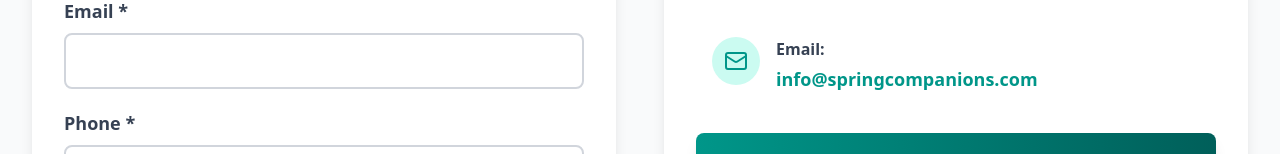
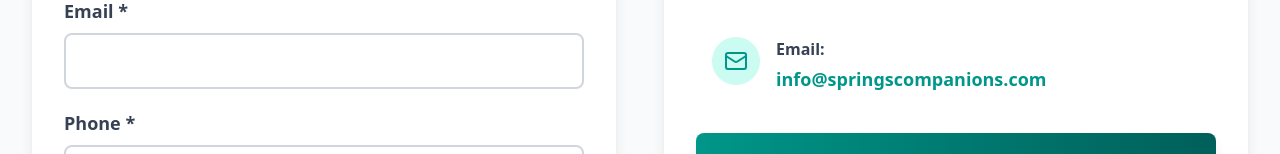
Before and after one commit to stine-ri/SpringsCompanions, a React (Vite) app: page /contact in a window 1280 px wide. Shown: the part 746-900 px from the top of the page. Built offline with nearby package versions, Linux system fonts and the light colour scheme.

Commit message:
email fix

```diff
--- a/src/Components/CompleteContact.tsx
+++ b/src/Components/CompleteContact.tsx
@@ -17,7 +17,7 @@ const Contact = () => {
 
   const phoneNumber = "8174496668";
   const alternativeNumber = "+14699655019";
-  const email = "info@springcompanions.com";
+  const email = "info@springscompanions.com";
   const whatsappNumber = "18173746460";
 
   const areasServed = [
@@ -297,7 +297,7 @@ ${formData.message}
                     <div>
                       <p className="text-sm sm:text-base font-semibold text-gray-700 mb-1">Email:</p>
                       <p className="text-base sm:text-lg text-teal-600 group-hover:text-teal-700 font-semibold break-all transition">
-                        info@springcompanions.com
+                        info@springscompanions.com
                       </p>
                     </div>
                   </a>
--- a/src/Components/Footer.tsx
+++ b/src/Components/Footer.tsx
@@ -78,7 +78,7 @@ const Footer: React.FC = () => {
               </li>
               <li className="flex items-center gap-3">
                 <Mail className="w-4 h-4 sm:w-5 sm:h-5 lg:w-6 lg:h-6 flex-shrink-0" />
-                <a href="mailto:info@springcompanions.com" className="hover:text-teal-400 transition-colors duration-200 break-all xs:break-normal">
+                <a href="mailto:info@springscompanions.com" className="hover:text-teal-400 transition-colors duration-200 break-all xs:break-normal">
                   info@springscompanions.com
                 </a>
               </li>
```
